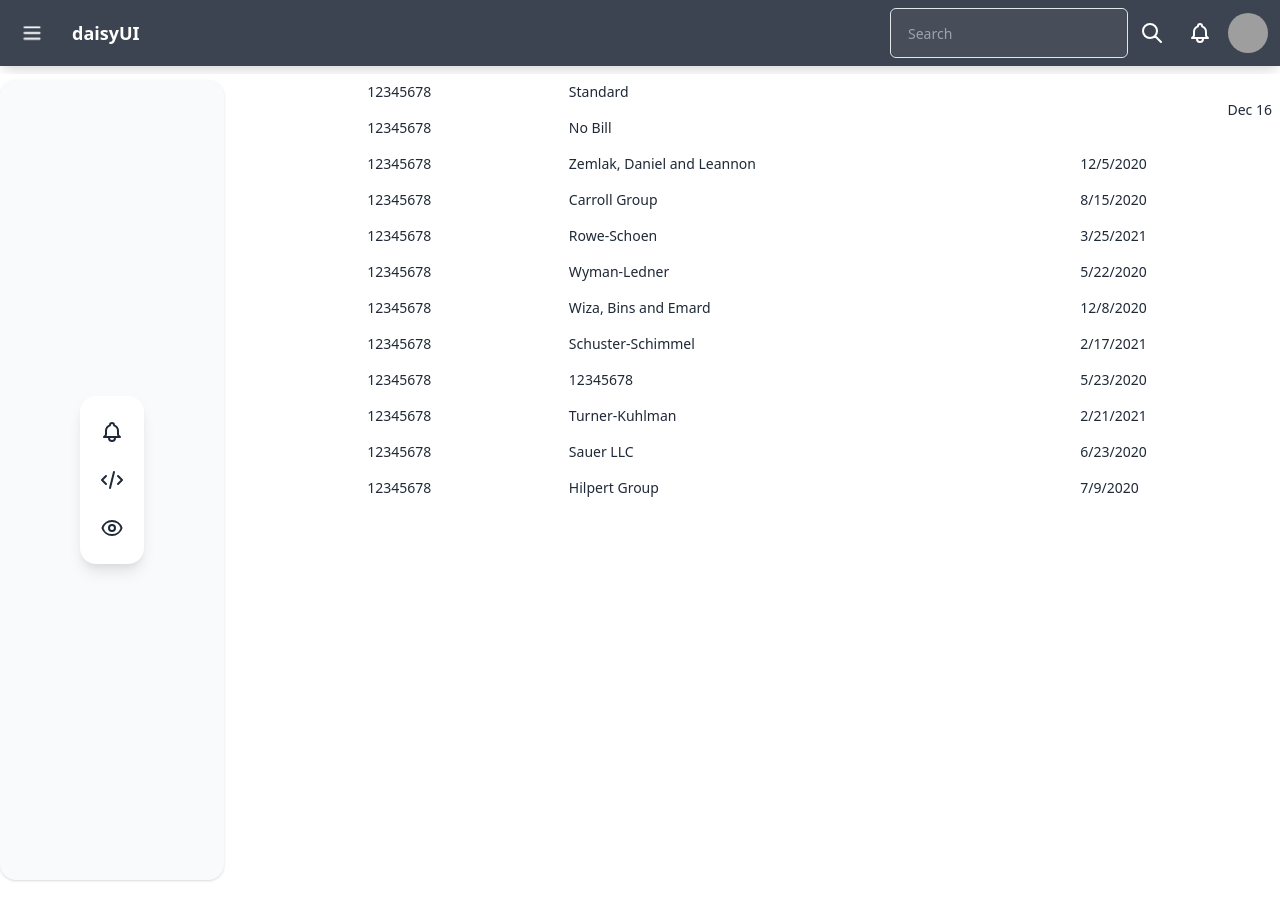
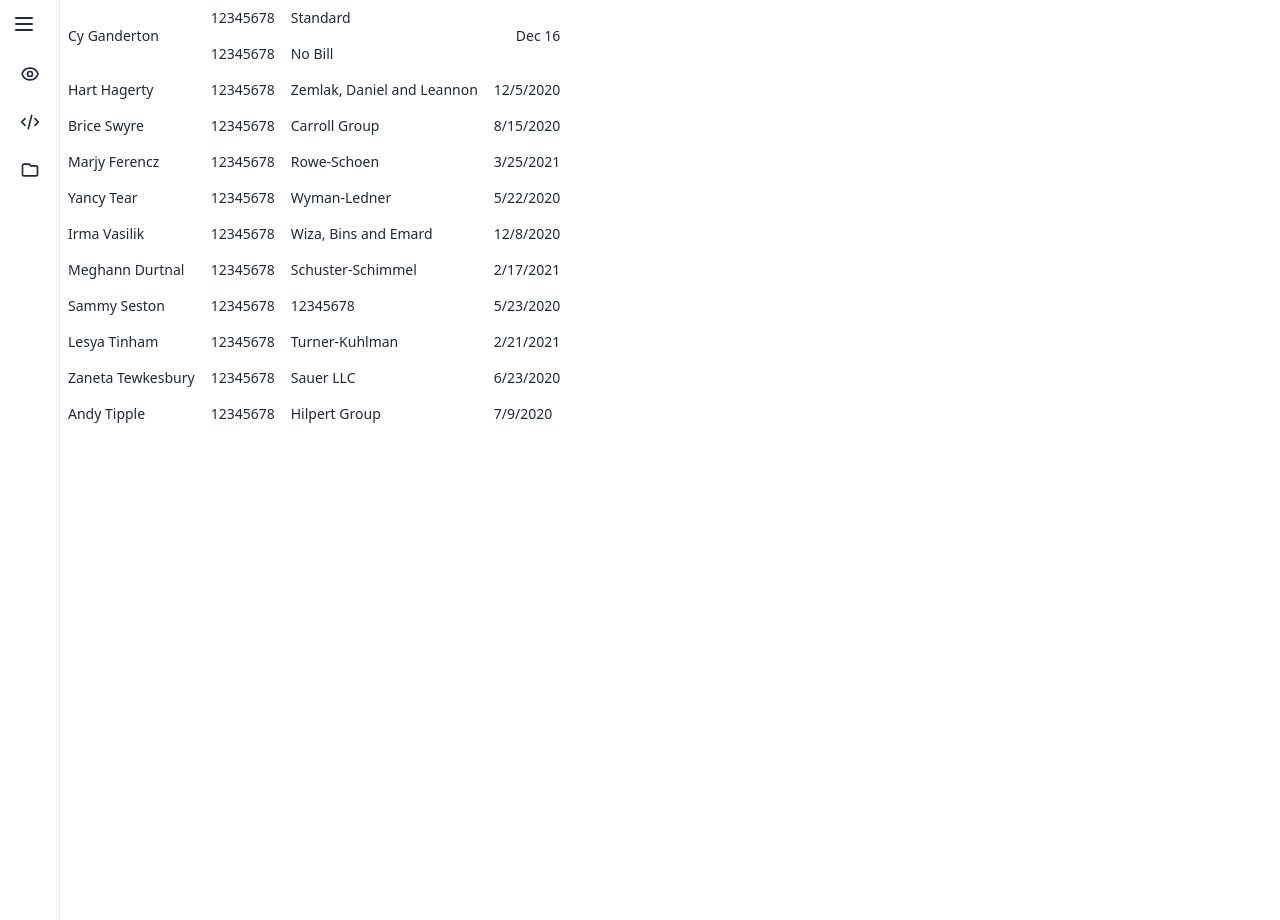
Before and after one commit to jaspertung/contract-remake, a Svelte app: page / in a window 1280 px wide. Shown: the top 920 px of the page. Before the commit the page ends 800 px from the top, so only its background shows below. Built offline with nearby package versions, Linux system fonts and the light colour scheme; grey boxes are pictures that could not be loaded.

Commit message:
Sidebar progress

```diff
--- a/src/App.svelte
+++ b/src/App.svelte
@@ -1,14 +1,35 @@
 <script>
-  import Nav from './Nav.svelte'
+  import Navbar from './Navbar.svelte'
+  import Sidebar from './Sidebar.svelte'
   import Table from './Table.svelte'
 
 </script>
 
 <main>
-  <Nav />
-  <Table />
+  <div class="container">
+    <div class="flex">
+      <!-- <Navbar /> -->
+      <div>
+        <Sidebar />
+      </div>
+      <div>
+        <Table />
+      </div>
+    </div>
+  </div>
 </main>
 
 <style>
-
+  :global(body) {
+      margin: 0;
+      padding: 0;
+    }
+	main {
+		display: grid;
+		grid-template:
+			"nav content" min-content
+	}
+	.content {
+		grid-area: content;
+	}
 </style>
--- a/src/Menu.svelte
+++ /dev/null
@@ -1,63 +0,0 @@
-<script>
-  import { fly } from 'svelte/transition'
-
-  export let show = false
-</script>
-
-{#if show}
-  <nav transition:fly={{x: -250, opacity: 1}}>
-    <div class="py-4 artboard artboard-demo bg-base-200">
-      <ul class="menu p-4 shadow-lg bg-base-100 rounded-box">
-        <li class="menu-title">
-          <span>
-                Menu Title
-              </span>
-        </li>
-        <li>
-          <a href="/">
-            <svg xmlns="http://www.w3.org/2000/svg" fill="none" viewBox="0 0 24 24" class="inline-block w-5 h-5 mr-2 stroke-current">
-              <path stroke-linecap="round" stroke-linejoin="round" stroke-width="2" d="M15 12a3 3 0 11-6 0 3 3 0 016 0z"></path>
-              <path stroke-linecap="round" stroke-linejoin="round" stroke-width="2" d="M2.458 12C3.732 7.943 7.523 5 12 5c4.478 0 8.268 2.943 9.542 7-1.274 4.057-5.064 7-9.542 7-4.477 0-8.268-2.943-9.542-7z"></path>
-            </svg>
-                Item with icon
-
-          </a>
-        </li>
-        <li>
-          <a href="/">
-            <svg xmlns="http://www.w3.org/2000/svg" fill="none" viewBox="0 0 24 24" class="inline-block w-5 h-5 mr-2 stroke-current">
-              <path stroke-linecap="round" stroke-linejoin="round" stroke-width="2" d="M10 20l4-16m4 4l4 4-4 4M6 16l-4-4 4-4"></path>
-            </svg>
-                Item with icon
-
-          </a>
-        </li>
-        <li>
-          <a href="/">
-            <svg xmlns="http://www.w3.org/2000/svg" fill="none" viewBox="0 0 24 24" class="inline-block w-5 h-5 mr-2 stroke-current">
-              <path stroke-linecap="round" stroke-linejoin="round" stroke-width="2" d="M3 7v10a2 2 0 002 2h14a2 2 0 002-2V9a2 2 0 00-2-2h-6l-2-2H5a2 2 0 00-2 2z"></path>
-            </svg>
-                Item with icon
-
-          </a>
-        </li>
-      </ul>
-    </div>
-  </nav>
-{/if}
-
-
-<style>
-  nav {
-    position: fixed;
-    top: 5rem;
-    left: 0;
-    height: 100%;
-    /* padding: 2rem 1rem 0.6rem; */
-    /* border-left: 1px solid #aaa; */
-    /* background: #fff; */
-    overflow-y: auto;
-    width: 14rem;
-    z-index: 99;
-  }
-</style>
--- a/src/MenuIcons.svelte
+++ /dev/null
@@ -1,50 +0,0 @@
-<script>
-    import { fly } from 'svelte/transition'
-
-    export let show = false
-  </script>
-
-
-{#if !show}
-  <div class="py-4 artboard artboard-demo bg-base-200">
-    <ul class="menu w-16 py-3 shadow-lg bg-base-100 rounded-box">
-      <li>
-        <a href="/">
-          <svg xmlns="http://www.w3.org/2000/svg" fill="none" viewBox="0 0 24 24" class="inline-block w-6 h-6 stroke-current">
-            <path stroke-linecap="round" stroke-linejoin="round" stroke-width="2" d="M15 17h5l-1.405-1.405A2.032 2.032 0 0118 14.158V11a6.002 6.002 0 00-4-5.659V5a2 2 0 10-4 0v.341C7.67 6.165 6 8.388 6 11v3.159c0 .538-.214 1.055-.595 1.436L4 17h5m6 0v1a3 3 0 11-6 0v-1m6 0H9"></path>
-          </svg>
-        </a>
-      </li>
-      <li>
-        <a href="/">
-          <svg xmlns="http://www.w3.org/2000/svg" fill="none" viewBox="0 0 24 24" class="inline-block w-6 h-6 stroke-current">
-            <path stroke-linecap="round" stroke-linejoin="round" stroke-width="2" d="M10 20l4-16m4 4l4 4-4 4M6 16l-4-4 4-4"></path>
-          </svg>
-        </a>
-      </li>
-      <li>
-        <a href="/">
-          <svg xmlns="http://www.w3.org/2000/svg" fill="none" viewBox="0 0 24 24" class="inline-block w-6 h-6 stroke-current">
-            <path stroke-linecap="round" stroke-linejoin="round" stroke-width="2" d="M15 12a3 3 0 11-6 0 3 3 0 016 0z"></path>
-            <path stroke-linecap="round" stroke-linejoin="round" stroke-width="2" d="M2.458 12C3.732 7.943 7.523 5 12 5c4.478 0 8.268 2.943 9.542 7-1.274 4.057-5.064 7-9.542 7-4.477 0-8.268-2.943-9.542-7z"></path>
-          </svg>
-        </a>
-      </li>
-    </ul>
-  </div>
-{/if}
-
-<style>
-    .artboard {
-    position: fixed;
-    top: 5rem;
-    left: 0;
-    height: 100%;
-    /* padding: 2rem 1rem 0.6rem; */
-    /* border-left: 1px solid #aaa; */
-    /* background: #fff; */
-    overflow-y: auto;
-    width: 14rem;
-    z-index: 99;
-  }
-</style>
--- a/src/Nav.svelte
+++ b/src/Navbar.svelte
@@ -1,16 +1,11 @@
 <script>
-  import Menu from './Menu.svelte'
-  import MenuIcons from './MenuIcons.svelte'
-  let showSidebar = false
+
 
 </script>
 
-<Menu bind:show={showSidebar} />
-<MenuIcons bind:show={showSidebar} />
-
 <div class="navbar mb-2 shadow-lg bg-neutral text-neutral-content">
   <div class="flex-none hidden lg:flex">
-    <button class="btn btn-square btn-ghost" on:click={() => showSidebar= !showSidebar}>
+    <!-- <button class="btn btn-square btn-ghost">
       <svg
         xmlns="http://www.w3.org/2000/svg"
         fill="none"
@@ -24,7 +19,7 @@
           d="M4 6h16M4 12h16M4 18h16"
         />
       </svg>
-    </button>
+    </button> -->
   </div>
   <div class="flex-1 hidden px-2 mx-2 lg:flex">
     <span class="text-lg font-bold"> daisyUI </span>
--- /dev/null
+++ b/src/Sidebar.svelte
@@ -0,0 +1,100 @@
+<script>
+  let expanded = false
+
+  const toggleExpanded =
+    _ => expanded = !expanded
+</script>
+
+<nav class:expanded class="flex min-h-screen sticky">
+  <button class="btn btn-square btn-ghost absolute cursor-pointer" on:click={toggleExpanded}>
+    <svg xmlns="http://www.w3.org/2000/svg" fill="none" viewBox="0 0 24 24" class="inline-block w-6 h-6 stroke-current">
+      <path stroke-linecap="round" stroke-linejoin="round" stroke-width="2" d="M4 6h16M4 12h16M4 18h16" />
+    </svg>
+  </button>
+  <ul class="menu w-60 border-r bg-base-100 essential">
+    <!-- <li class="menu-title">
+      <span>
+        Menu Title
+      </span>
+    </li> -->
+    <li>
+      <a href="/">
+        <svg xmlns="http://www.w3.org/2000/svg" fill="none" viewBox="0 0 24 24"
+          class="inline-block w-5 h-5 mr-2 stroke-current">
+          <path stroke-linecap="round" stroke-linejoin="round" stroke-width="2" d="M15 12a3 3 0 11-6 0 3 3 0 016 0z">
+          </path>
+          <path stroke-linecap="round" stroke-linejoin="round" stroke-width="2"
+            d="M2.458 12C3.732 7.943 7.523 5 12 5c4.478 0 8.268 2.943 9.542 7-1.274 4.057-5.064 7-9.542 7-4.477 0-8.268-2.943-9.542-7z">
+          </path>
+        </svg>
+        <span>
+          Item with icon
+        </span>
+      </a>
+    </li>
+    <li>
+      <a href="/">
+        <svg xmlns="http://www.w3.org/2000/svg" fill="none" viewBox="0 0 24 24"
+          class="inline-block w-5 h-5 mr-2 stroke-current">
+          <path stroke-linecap="round" stroke-linejoin="round" stroke-width="2"
+            d="M10 20l4-16m4 4l4 4-4 4M6 16l-4-4 4-4"></path>
+        </svg>
+        <span>
+          Item with icon
+        </span>
+      </a>
+    </li>
+    <li>
+      <a href="/">
+        <svg xmlns="http://www.w3.org/2000/svg" fill="none" viewBox="0 0 24 24"
+          class="inline-block w-5 h-5 mr-2 stroke-current">
+          <path stroke-linecap="round" stroke-linejoin="round" stroke-width="2"
+            d="M3 7v10a2 2 0 002 2h14a2 2 0 002-2V9a2 2 0 00-2-2h-6l-2-2H5a2 2 0 00-2 2z"></path>
+        </svg>
+        <span>
+          Item with icon
+        </span>
+      </a>
+    </li>
+  </ul>
+</nav>
+
+<style>
+  nav {
+    grid-area: nav;
+    height: 100vw;
+    transition: ease-out 200ms;
+    width: 60px;
+    overflow: hidden;
+  }
+
+  .expanded {
+    transition: ease-out 200ms;
+    width: 180px;
+  }
+
+  ul {
+    list-style: none;
+    padding: 0px;
+    padding-top: 50px;
+    margin: 0;
+  }
+
+  li {
+    width: 200px;
+  }
+
+  .essential li > a > span,
+  .non-essential {
+    transition: opacity 200ms ease-out, visibility 0ms 200ms;
+    opacity: 0;
+    visibility: hidden;
+  }
+
+  .expanded .essential li > a > span,
+  .expanded .non-essential {
+    transition: opacity 200ms ease-out 100ms;
+    opacity: 1;
+    visibility: visible;
+  }
+</style>
```
